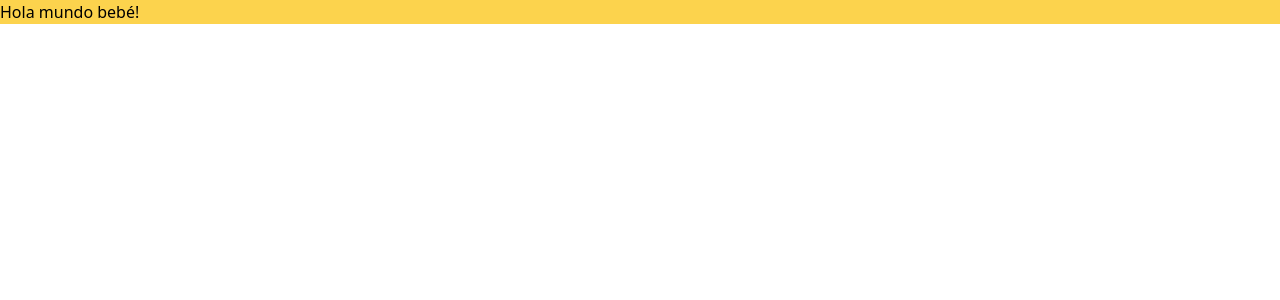
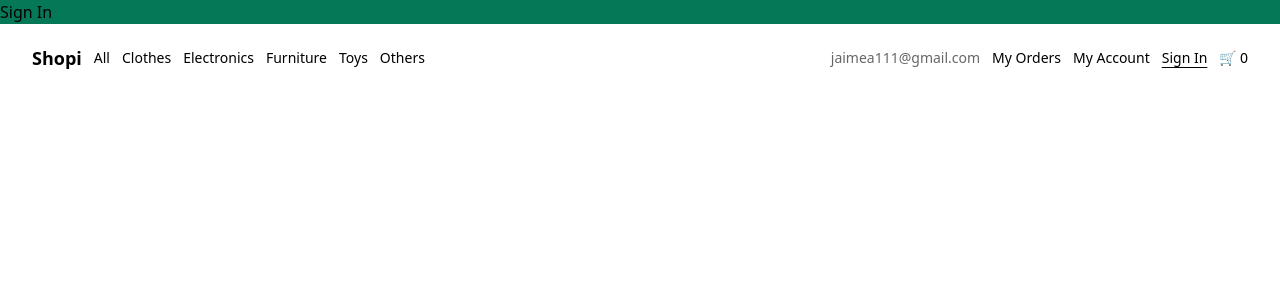
Before and after one commit to jameshell/ReactAndVite, a React (Vite) app: page /sign-in in a window 1280 px wide. Shown: the top 300 px of the page. Built offline with nearby package versions, Linux system fonts and the light colour scheme.

Commit message:
Adding layout

```diff
--- a/package.json
+++ b/package.json
@@ -11,7 +11,8 @@
   },
   "dependencies": {
     "react": "^18.2.0",
-    "react-dom": "^18.2.0"
+    "react-dom": "^18.2.0",
+    "react-router-dom": "^6.22.3"
   },
   "devDependencies": {
     "@types/react": "^18.2.66",
--- /dev/null
+++ b/src/Components/Layout/index.jsx
@@ -0,0 +1,9 @@
+const Layout = ({ children }) => {
+    return (
+        <div className='flex flex-col mt-20'>
+            {children}
+        </div>
+    );
+};
+
+export default Layout;
--- /dev/null
+++ b/src/Components/Navbar/index.jsx
@@ -0,0 +1,105 @@
+import { NavLink } from "react-router-dom";
+
+const Navbar = () => {
+    const activeStyle = 'underline underline-offset-4';
+    return (
+        <nav className='flex justify-between items-center fixed z-10 w-full py-5 px-8 text-sm font-light'>
+            <ul className='flex items-center gap-3'>
+                <li className='font-semibold text-lg'>
+                    <NavLink
+                        to='/'
+                    >
+                        Shopi
+                    </NavLink>
+                </li>
+                <li>
+                    <NavLink
+                        to='/'
+                        className={({isActive}) => isActive ? activeStyle : undefined
+                    }>
+                        All
+                    </NavLink>
+                </li>
+                <li>
+                    <NavLink
+                        to='/clothes'
+                        className={({isActive}) => isActive ? activeStyle : undefined
+                    }>
+                        Clothes
+                    </NavLink>
+                </li>
+                <li>
+                    <NavLink
+                        to='/electronics'
+                        className={({isActive}) => isActive ? activeStyle : undefined
+                    }>
+                        Electronics
+                    </NavLink>
+                </li>
+                <li>
+                    <NavLink
+                        to='/furniture'
+                        className={({isActive}) => isActive ? activeStyle : undefined
+                    }>
+                        Furniture
+                    </NavLink>
+                </li>
+                <li>
+                    <NavLink
+                        to='/toys'
+                        className={({isActive}) => isActive ? activeStyle : undefined
+                    }>
+                        Toys
+                    </NavLink>
+                </li>
+                <li>
+                    <NavLink
+                        to='/others'
+                        className={({isActive})=> isActive ? activeStyle : undefined
+                    }>
+                        Others
+                    </NavLink>
+                </li>
+            </ul  >
+            <ul className='flex items-center gap-3'>
+                <li className='text-black/60'>
+                    jaimea111@gmail.com
+                </li>
+                <li>
+                    <NavLink
+                        to='/my-orders'
+                        className={({isActive})=> isActive ? activeStyle : undefined
+                    }>
+                        My Orders
+                    </NavLink>
+                </li>
+                <li>
+                    <NavLink
+                        to='/my-account'
+                        className={({isActive}) => isActive ? activeStyle : undefined
+                    }>
+                        My Account
+                    </NavLink>
+                </li>
+                <li>
+                    <NavLink
+                        to='/sign-in'
+                        className={({isActive})=> isActive ? activeStyle : undefined
+                    }>
+                        Sign In
+                    </NavLink>
+                </li>
+                <li>
+                    <NavLink
+                        to='/others'
+                        className={({isActive})=> isActive ? activeStyle : undefined
+                    }>
+                         🛒 0
+                    </NavLink>
+                </li>
+            </ul>
+        </nav>
+    );
+}
+
+export default Navbar;
--- a/src/Pages/App/index.jsx
+++ b/src/Pages/App/index.jsx
@@ -1,12 +1,43 @@
 import './index.css'
+import { useRoutes, BrowserRouter} from "react-router-dom";
+import Home from '../Home';
+import MyAccount from '../MyAccount';
+import MyOrder from '../MyOrder';
+import MyOrders from '../MyOrders';
+import NotFound from '../NotFound';
+import SignIn from '../SignIn';
+import Navbar from '../../Components/Navbar';
 
-function App() {
+const AppRoutes = () => {
+    return useRoutes([
+        {
+            path: '/', element: <Home/>
+        },
+        {
+            path: '/my-account', element: <MyAccount/>
+        },
+        {
+            path: '/my-order', element: <MyOrder/>
+        },
+        {
+            path: '/my-orders', element: <MyOrders/>
+        },
+        {
+            path: '/*', element: <NotFound/>
+        },
+        {
+            path: '/sign-in', element: <SignIn/>
+        }
+    ]);
+};
 
-  return (
-    <div className="bg-amber-300">
-        Hola mundo bebé!
-    </div>
-  )
+const App = () => {
+    return (
+        <BrowserRouter>
+            <AppRoutes />
+            <Navbar />
+        </BrowserRouter>
+    )
 }
 
 export default App
--- a/src/Pages/Home/index.jsx
+++ b/src/Pages/Home/index.jsx
@@ -1,12 +1,12 @@
 import './index.css'
-
+import Layout from '../../Components/Layout';
 function Home() {
 
     return (
-        <div className="bg-fuchsia-700">
-            Hola mundo bebé home!
-        </div>
-    )
+        <Layout>
+            HOME
+        </Layout>
+    );
 }
 
 export default Home
--- a/src/Pages/MyAccount/index.jsx
+++ b/src/Pages/MyAccount/index.jsx
@@ -4,7 +4,7 @@
 
     return (
         <div className="bg-emerald-700">
-            Hola mundo bebé home!
+            My Account
         </div>
     )
 }
--- a/src/Pages/MyOrder/index.jsx
+++ b/src/Pages/MyOrder/index.jsx
@@ -4,7 +4,7 @@
 
     return (
         <div className="bg-emerald-700">
-            Hola mundo bebé home!
+            My Order
         </div>
     )
 }
--- a/src/Pages/MyOrders/index.jsx
+++ b/src/Pages/MyOrders/index.jsx
@@ -4,7 +4,7 @@
 
     return (
         <div className="bg-emerald-700">
-            Hola mundo bebé home!
+            My Orders
         </div>
     )
 }
--- a/src/Pages/NotFound/index.jsx
+++ b/src/Pages/NotFound/index.jsx
@@ -4,7 +4,7 @@
 
     return (
         <div className="bg-emerald-700">
-            Hola mundo bebé home!
+            Not Found
         </div>
     )
 }
--- a/src/Pages/SignIn/index.jsx
+++ b/src/Pages/SignIn/index.jsx
@@ -4,7 +4,7 @@
 
     return (
         <div className="bg-emerald-700">
-            Hola mundo bebé home!
+            Sign In
         </div>
     )
 }
```
Also changed, not shown: 1 other file (tests, documents, lock files or other folders).
